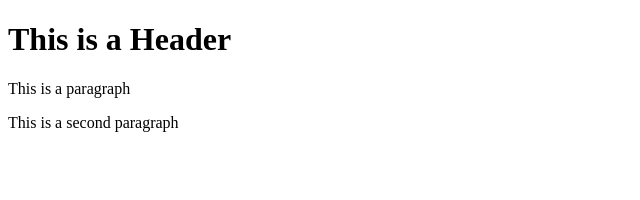
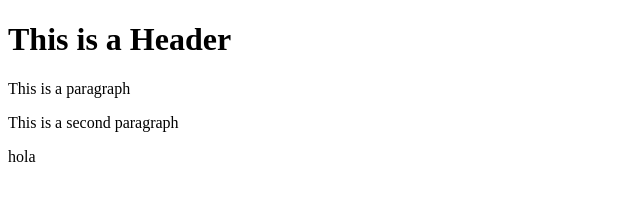
Before and after one commit to agustinyanez/git-test, a website: page index.html in a window 1280 px wide. Shown: the full height of the page, 0-640 px from the left. Drawn offline with Linux system fonts and the light colour scheme.

Commit message:
cuarto committ

```diff
--- a/index.html
+++ b/index.html
@@ -6,5 +6,6 @@
         <h1>This is a Header</h1>
         <p>This is a paragraph</p>
         <p>This is a second paragraph</p>
+        <p>hola</p>
     </body>
 </html>
```
Also changed, not shown: package.json (added, +24 -0 lines), 1 other file.
